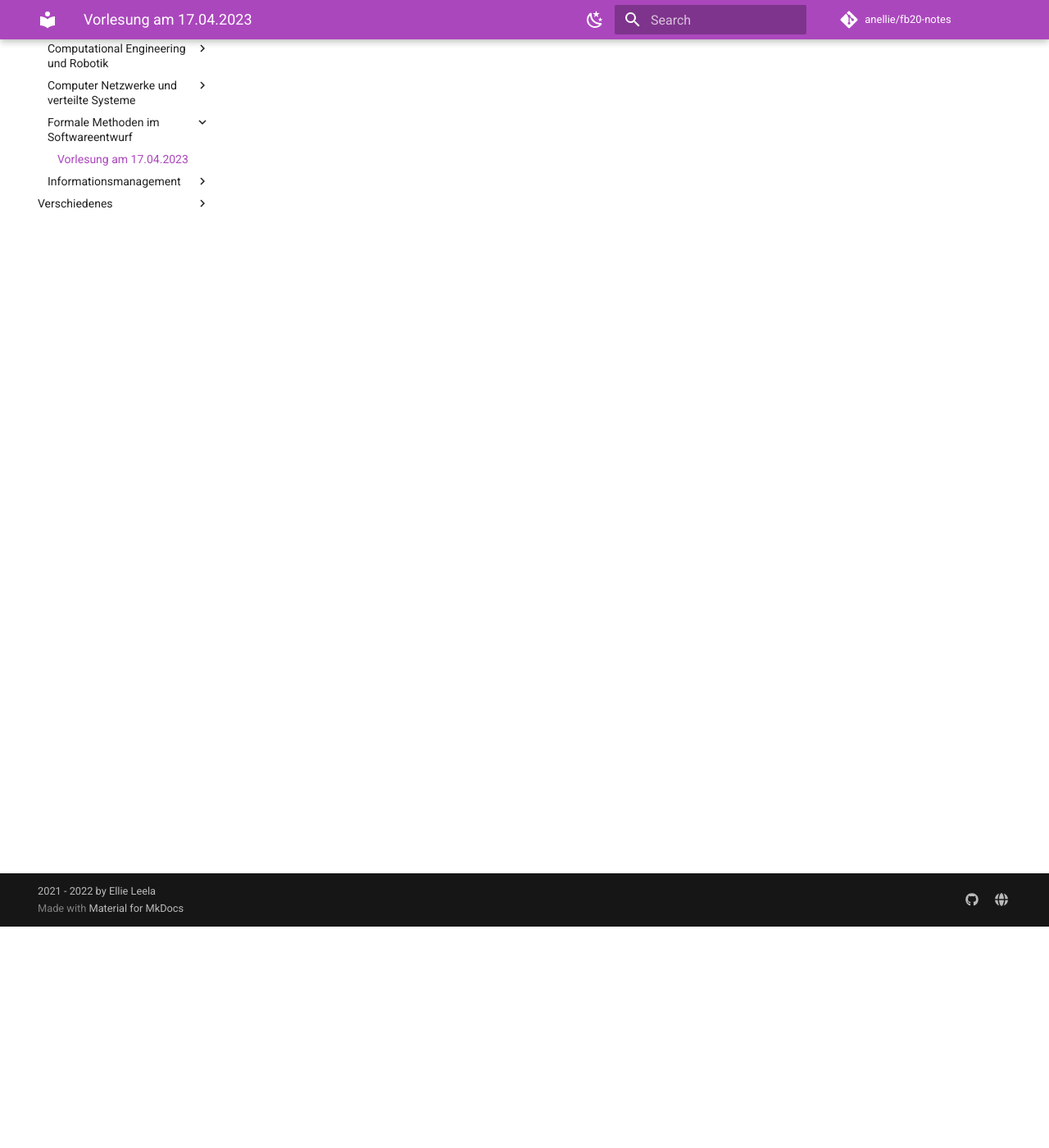
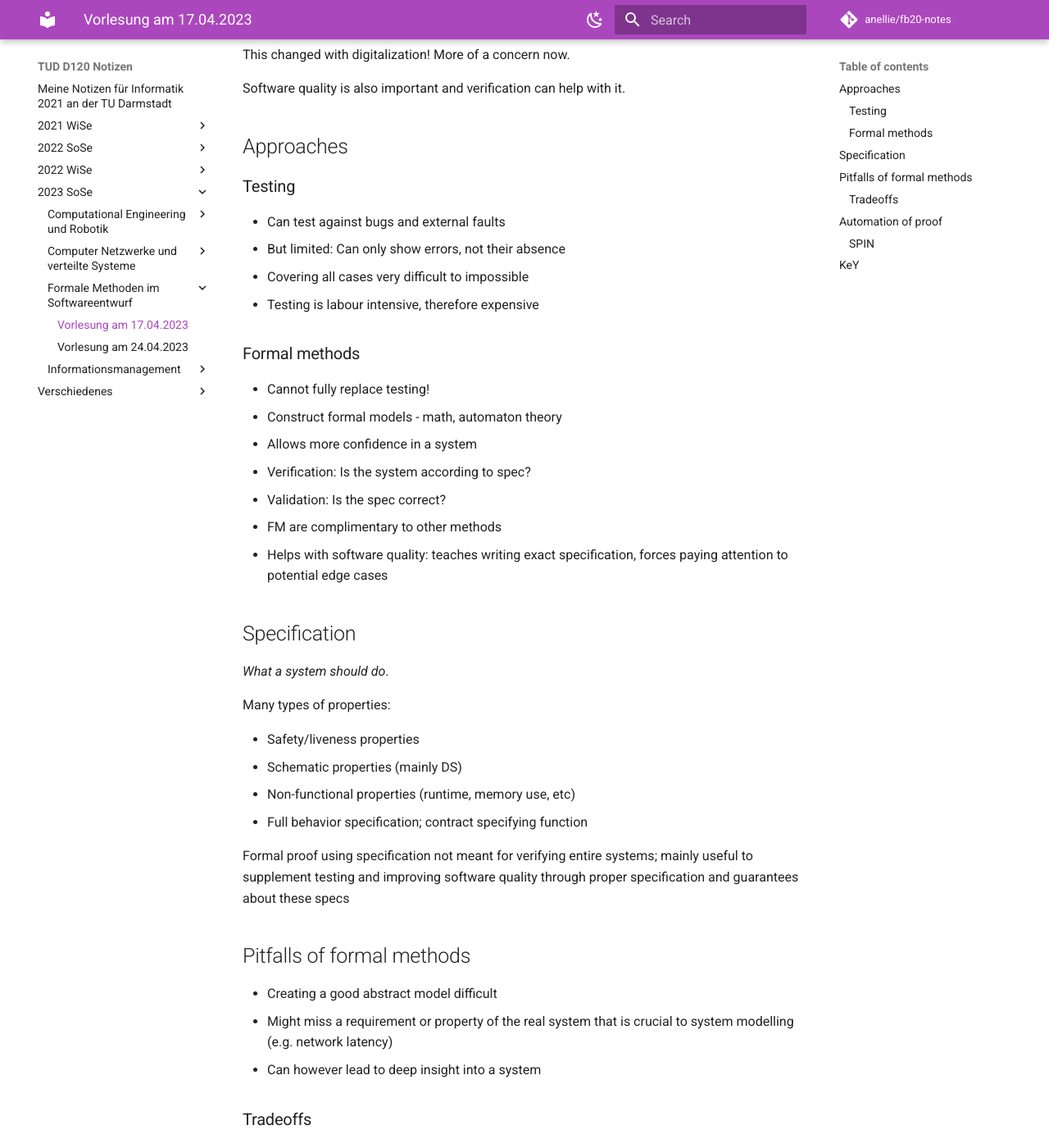
Before and after one commit to aurelilia/fb20-notes, an MkDocs documentation site: the page built from docs/2023 - SoSe/Formale Methoden im Softwareentwurf/1_17.04.2023.md, in a window 1280 px wide and 1400 px high, scrolled down 270 px. Shown: the whole window at 82% size. Built offline with MkDocs 1.6.1 and Material for MkDocs 9.7.7, drawn with Linux system fonts in a browser that asks for light colours; comment, search, counter and statistics services are not loaded; some of the changed text lies outside the part shown.

```diff
--- a/docs/2023 - SoSe/Formale Methoden im Softwareentwurf/1_17.04.2023.md
+++ b/docs/2023 - SoSe/Formale Methoden im Softwareentwurf/1_17.04.2023.md
@@ -1 +1,71 @@
 # Vorlesung am 17.04.2023
+Motivation for formal software methods:
+Defects can endanger lives, be expensive and hard to patch
+
+Formal methods for verification well-established in other engineering fields;
+software engineering lagging behind! Problem is very complex in SWE,
+and was often brushed off as most software is not critical.
+This changed with digitalization! More of a concern now.
+
+Software quality is also important and verification can help with it.
+
+
+## Approaches
+### Testing
+- Can test against bugs and external faults
+- But limited: Can only show errors, not their absence
+- Covering all cases very difficult to impossible
+- Testing is labour intensive, therefore expensive
+
+### Formal methods
+- Cannot fully replace testing!
+- Construct formal models - math, automaton theory
+- Allows more confidence in a system
+- Verification: Is the system according to spec?
+- Validation: Is the spec correct?
+- FM are complimentary to other methods
+- Helps with software quality: teaches writing exact specification, forces
+  paying attention to potential edge cases
+
+
+## Specification
+*What a system should do*.
+
+Many types of properties:
+
+- Safety/liveness properties
+- Schematic properties (mainly DS)
+- Non-functional properties (runtime, memory use, etc)
+- Full behavior specification; contract specifying function
+
+Formal proof using specification not meant for verifying entire systems;
+mainly useful to supplement testing and improving software quality through
+proper specification and guarantees about these specs
+
+
+## Pitfalls of formal methods
+- Creating a good abstract model difficult
+- Might miss a requirement or property of the real system that is crucial to
+  system modelling (e.g. network latency)
+- Can however lead to deep insight into a system
+
+### Tradeoffs
+- Exact level of abstraction must be picked
+- Finite automatons or concrete program?
+- Expressiveness can vary: Simple approximation or complex full behavior spec
+
+
+## Automation of proof
+- Fully automatic: Proof is automatically derived from program and spec
+- Semi-automatic: Proof is checked by tools; requires interaction
+
+### SPIN
+- Tool for abstracting C into "PROMELA"
+- Web interface for tracking properties, invoke verification, report errors
+- Close monitoring allows for finding bugs
+- Defining meaningful properties hard
+
+## KeY
+- Verification of Java
+- Was used to verify and find a bug in Android's `sort` for `int`
+- Tool support was essential
```
Also changed, not shown: docs/2023 - SoSe/Computer Netzwerke und verteilte Systeme/1.md (renamed from docs/2023 - SoSe/Computer Netzwerke und verteilte Systeme/1_19.04.2023.md, +40 -1 lines), docs/2023 - SoSe/Computer Netzwerke und verteilte Systeme/2.md (added, +79 -0 lines), docs/2023 - SoSe/Formale Methoden im Softwareentwurf/2_24.04.2023.md (added, +100 -0 lines).
